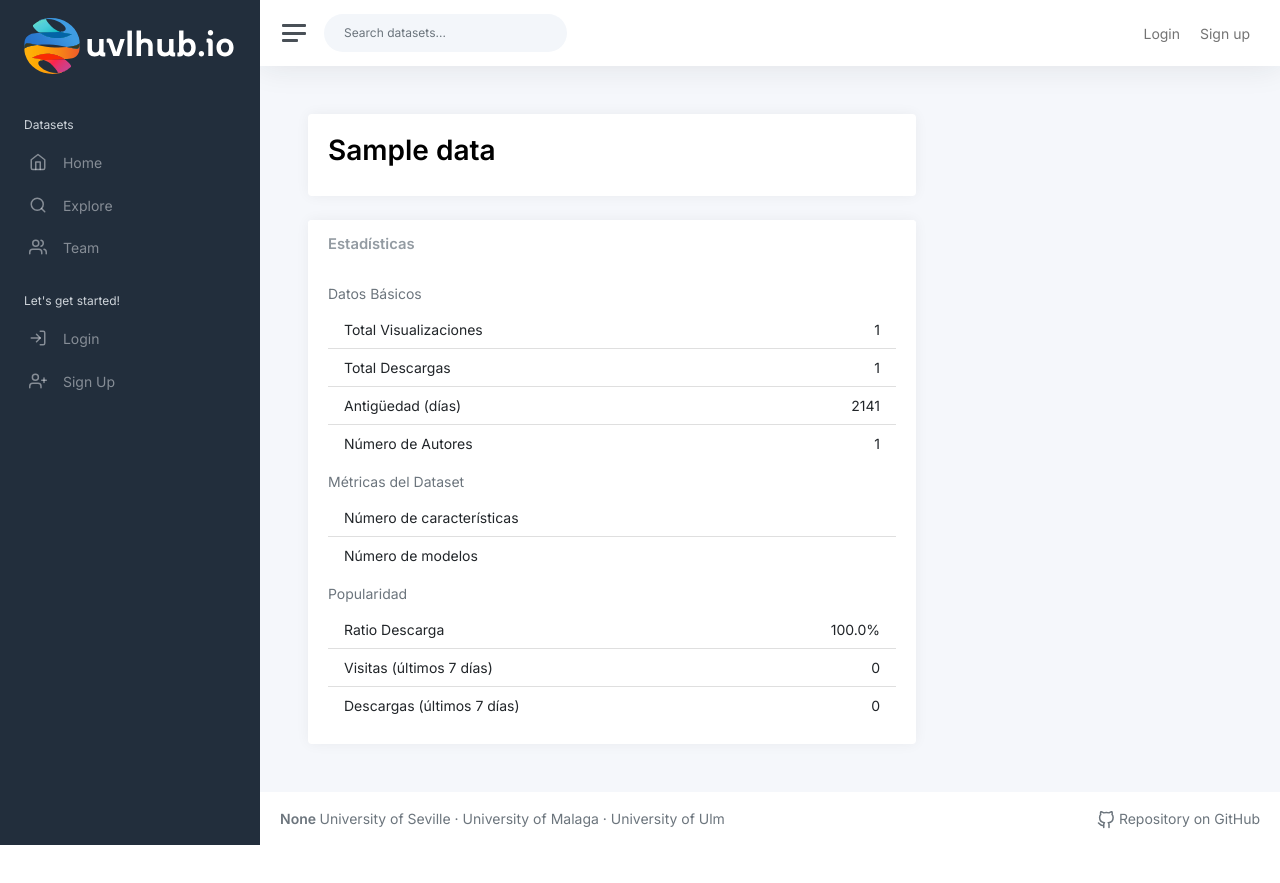
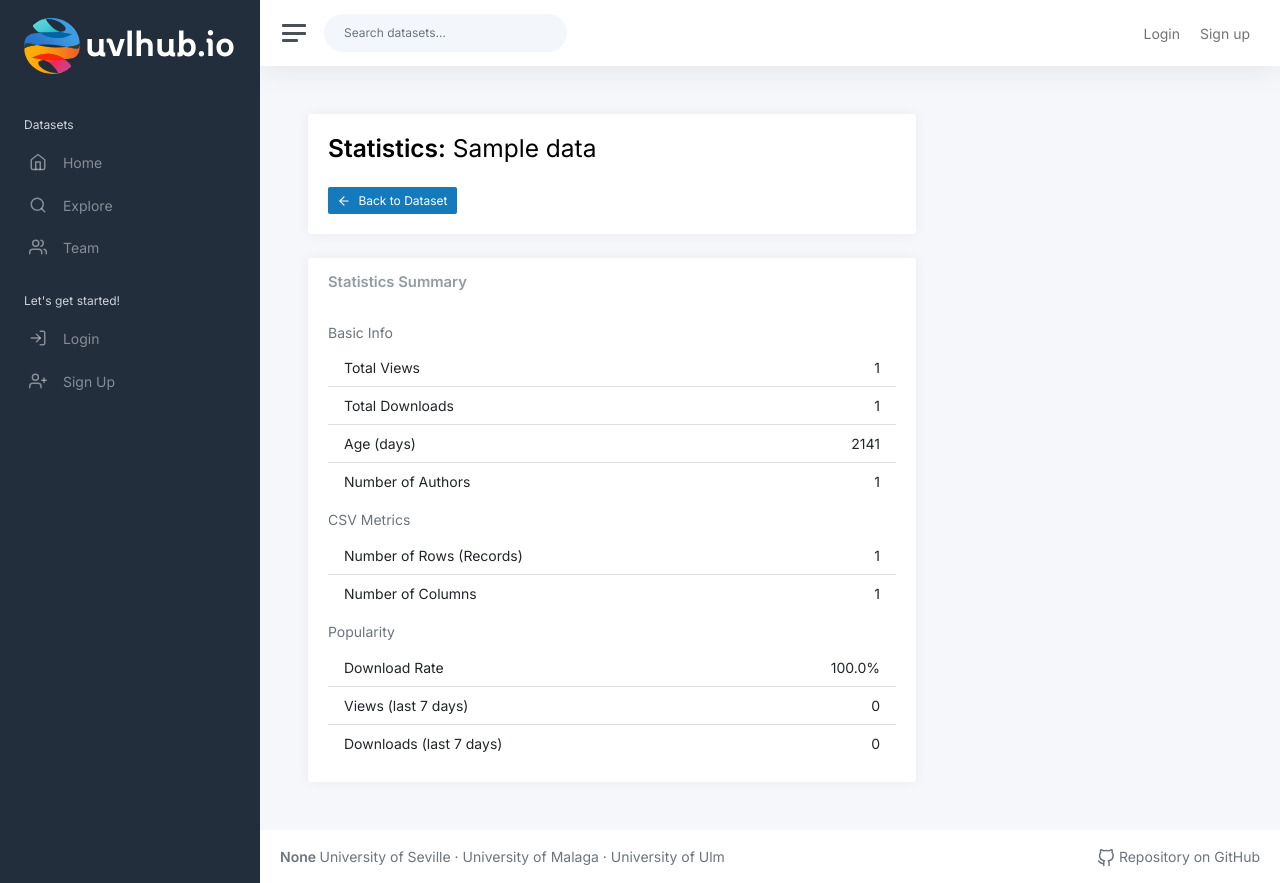
Before and after one commit to EGC-1/cerveza-hub-2, a Flask app: page /dataset/1/stats in a window 1280 px wide. Before the commit the page ends 845 px from the top, so only its background shows below. Run offline with Flask 3, Linux system fonts and the light colour scheme; tables that the repository leaves empty hold one stand-in row (values such as "Sample post"); parts of the project's set-up code (start-up, migrations or seed data) failed here and were passed over; some libraries are stand-ins or nearby versions.

Commit message:
feat: adaptation of statistics.html

```diff
--- a/app/modules/dataset/templates/dataset/statistics.html
+++ b/app/modules/dataset/templates/dataset/statistics.html
@@ -1,6 +1,6 @@
 {% extends "base_template.html" %}
 
-{% block title %}View dataset{% endblock %}
+{% block title %}Dataset Statistics{% endblock %}
 
 {% block head_extra %}
 <style>
@@ -22,67 +22,87 @@
 
     <div class="col-xl-8 col-lg-12 col-md-12 col-sm-12">
 
+        <!-- Tarjeta de Título (de la página de stats) -->
         <div class="card">
             <div class="card-body">
                 <div class="d-flex align-items-start justify-content-between">
                     <div>
-                        <h1><b>{{ dataset.ds_meta_data.title }}</b></h1>
+                        <!-- Título de la página -->
+                        <h1 class="h2 mb-3"><b>Statistics:</b> {{ dataset.ds_meta_data.title }}</h1>
+
+                        <!-- =========================================== -->
+                        <!-- ==   BLOQUE "VOLVER" CORREGIDO           == -->
+                        <!-- =========================================== -->
+                        {% if dataset.ds_meta_data.dataset_doi %}
+                            <!-- Si SÍ tiene DOI, enlaza a la página del DOI -->
+                            <a href="{{ url_for('dataset.subdomain_index', doi=dataset.ds_meta_data.dataset_doi.replace('https://doi.org/', '')) }}" class="btn btn-primary btn-sm mt-2">
+                                <i data-feather="arrow-left" class="me-1"></i> Back to Dataset
+                            </a>
+                        {% else %}
+                            <!-- Si NO tiene DOI (ej. subida local), enlaza a la página local -->
+                            <a href="{{ url_for('dataset.get_unsynchronized_dataset', dataset_id=dataset.id) }}" class="btn btn-primary btn-sm mt-2">
+                                <i data-feather="arrow-left" class="me-1"></i> Back to Dataset (Local)
+                            </a>
+                        {% endif %}
+                        <!-- =========================================== -->
+                        <!-- ==   FIN DEL BLOQUE CORREGIDO            == -->
+                        <!-- =========================================== -->
                     </div>
                 </div>
             </div>
         </div>
 
-
+        <!-- Tarjeta de Estadísticas (Esto ya estaba bien) -->
         <div class="card mt-4">
             <div class="card-header">
-                <h5 class="card-title mb-0">Estadísticas</h5>
+                <h5 class="card-title mb-0">Statistics Summary</h5>
             </div>
             <div class="card-body">
 
-                <h6 class="card-subtitle mb-2 text-muted">Datos Básicos</h6>
+                <h6 class="card-subtitle mb-2 text-muted">Basic Info</h6>
                 <ul class="list-group list-group-flush mb-3">
                     <li class="list-group-item d-flex justify-content-between align-items-center">
-                        Total Visualizaciones
+                        Total Views
                         <span>{{ total_views }}</span>
                     </li>
                     <li class="list-group-item d-flex justify-content-between align-items-center">
-                        Total Descargas
+                        Total Downloads
                         <span>{{ total_downloads }}</span>
                     </li>
                     <li class="list-group-item d-flex justify-content-between align-items-center">
-                        Antigüedad (días)
+                        Age (days)
                         <span>{{ dataset_age_in_days }}</span>
                     </li>
                     <li class="list-group-item d-flex justify-content-between align-items-center">
-                        Número de Autores
+                        Number of Authors
                         <span>{{ authors_number }}</span>
                     </li>
                 </ul>
 
-                <h6 class="card-subtitle mb-2 text-muted">Métricas del Dataset</h6>
+                <h6 class="card-subtitle mb-2 text-muted">CSV Metrics</h6>
                 <ul class="list-group list-group-flush mb-3">
                     <li class="list-group-item d-flex justify-content-between align-items-center">
-                        Número de características
-                        <span>{{ features_count }}</span>
+                        Number of Rows (Records)
+                        <span>{{ filas_count }}</span>
                     </li>
                     <li class="list-group-item d-flex justify-content-between align-items-center">
-                        Número de modelos
-                        <span>{{ models_count }}</span>
+                        Number of Columns
+                        <span>{{ columnas_count }}</span>
                     </li>
                 </ul>
 
-                <h6 class="card-subtitle mb-2 text-muted">Popularidad</h6>
+                <h6 class="card-subtitle mb-2 text-muted">Popularity</h6>
                 <ul class="list-group list-group-flush">
                     <li class="list-group-item d-flex justify-content-between align-items-center">
-                        Ratio Descarga
+                        Download Rate
                         <span>{{ download_rate }}%</span>
                     </li>
                     <li class="list-group-item d-flex justify-content-between align-items-center">
-                        Visitas (últimos 7 días)
+                        Views (last 7 days)
                         <span>{{ views_last_week }}</span>
                     </li>
                     <li class="list-group-item d-flex justify-content-between align-items-center">
-                        Descargas (últimos 7 días)
+                        Downloads (last 7 days)
                         <span>{{ downloads_last_week }}</span>
                     </li>
                 </ul>
@@ -92,12 +112,12 @@
     </div>
 </div>
 
-<!-- Modal-->
+<!-- Modal (Esto ya estaba bien) -->
 <div class="modal fade" id="fileViewerModal" tabindex="-1" aria-labelledby="fileViewerModalLabel" aria-hidden="true">
-    <div class="modal-dialog modal-lg" style="height: 80vh; display: flex; align-items: center;">
+    <div class="modal-dialog modal-lg" style="height: 80vh; display: flex; align-items-center;">
         <div class="modal-content" style="height: 80vh;">
-            <div class="modal-header" style="display: flex; justify-content: space-between; align-items: center;">
-                <h5 class="modal-title" id="fileViewerModalLabel">Feature model view</h5>
+            <div class="modal-header" style="display: flex; justify-content: space-between; align-items-center;">
+                <h5 class="modal-title" id="fileViewerModalLabel">File View</h5>
                 <div>
                     <a href="#" class="btn btn-outline-primary btn-sm" id="downloadButton"
                         style="margin-right: 5px; margin-bottom: 5px; border-radius: 5px;">
@@ -112,7 +132,6 @@
             </div>
             <div class="modal-body" style="overflow-y: auto; height: calc(100vh - 50px);">
                 <pre id="fileContent" style="height: 100%; overflow-y: auto; white-space: pre-wrap; word-wrap: break-word; background-color: #f5f5f5; padding: 20px; border-radius: 5px; border: 1px solid #ccc;"></pre>
-
             </div>
         </div>
     </div>
@@ -120,8 +139,7 @@
 
 <script type="text/javascript" src="https://cdn.jsdelivr.net/pyodide/v0.23.4/full/pyodide.js"></script>
 
-
-
+<!-- Script (sin cambios) -->
 <script>
     document.addEventListener('DOMContentLoaded', function () {
         feather.replace();
@@ -146,51 +164,10 @@
         document.getElementById("loading").style.display = "initial";
     }
 
+
     function hideLoading() {
         document.getElementById("loading").style.display = "none";
     }
-
-    function checkUVL(file_id) {
-    const outputDiv = document.getElementById('check_' + file_id);
-    outputDiv.innerHTML = ''; // Clear previous output
-
-    fetch(`/flamapy/check_uvl/${file_id}`)
-        .then(response => {
-            return response.json().then(data => ({
-                status: response.status,
-                data
-            }));
-        })
-        .then(({ status, data }) => {
-            if (status === 400) {
-                // Display errors
-                if (data.errors) {
-                    outputDiv.innerHTML = '<span class="badge badge-danger">Errors:</span>';
-                    data.errors.forEach(error => {
-                        const errorElement = document.createElement('span');
-                        errorElement.className = 'badge badge-danger';
-                        errorElement.textContent = error;
-                        outputDiv.appendChild(errorElement);
-                        outputDiv.appendChild(document.createElement('br')); // Line break for better readability
-                    });
-                } else {
-                    outputDiv.innerHTML = `<span class="badge badge-danger">Error: ${data.error}</span>`;
-                }
-            } else if (status === 200) {
-                // Display success message
-                outputDiv.innerHTML = '<span class="badge badge-success">Valid Model</span>';
-            } else {
-                // Handle unexpected status
-                outputDiv.innerHTML = `<span class="badge badge-warning">Unexpected response status: ${status}</span>`;
-            }
-        })
-        .catch(error => {
-            // Handle fetch errors
-            outputDiv.innerHTML = `<span class="badge badge-danger">An unexpected error occurred: ${error.message}</span>`;
-        });
-}
-
-
 
     function copyToClipboard() {
         const text = document.getElementById('fileContent').textContent;
```
